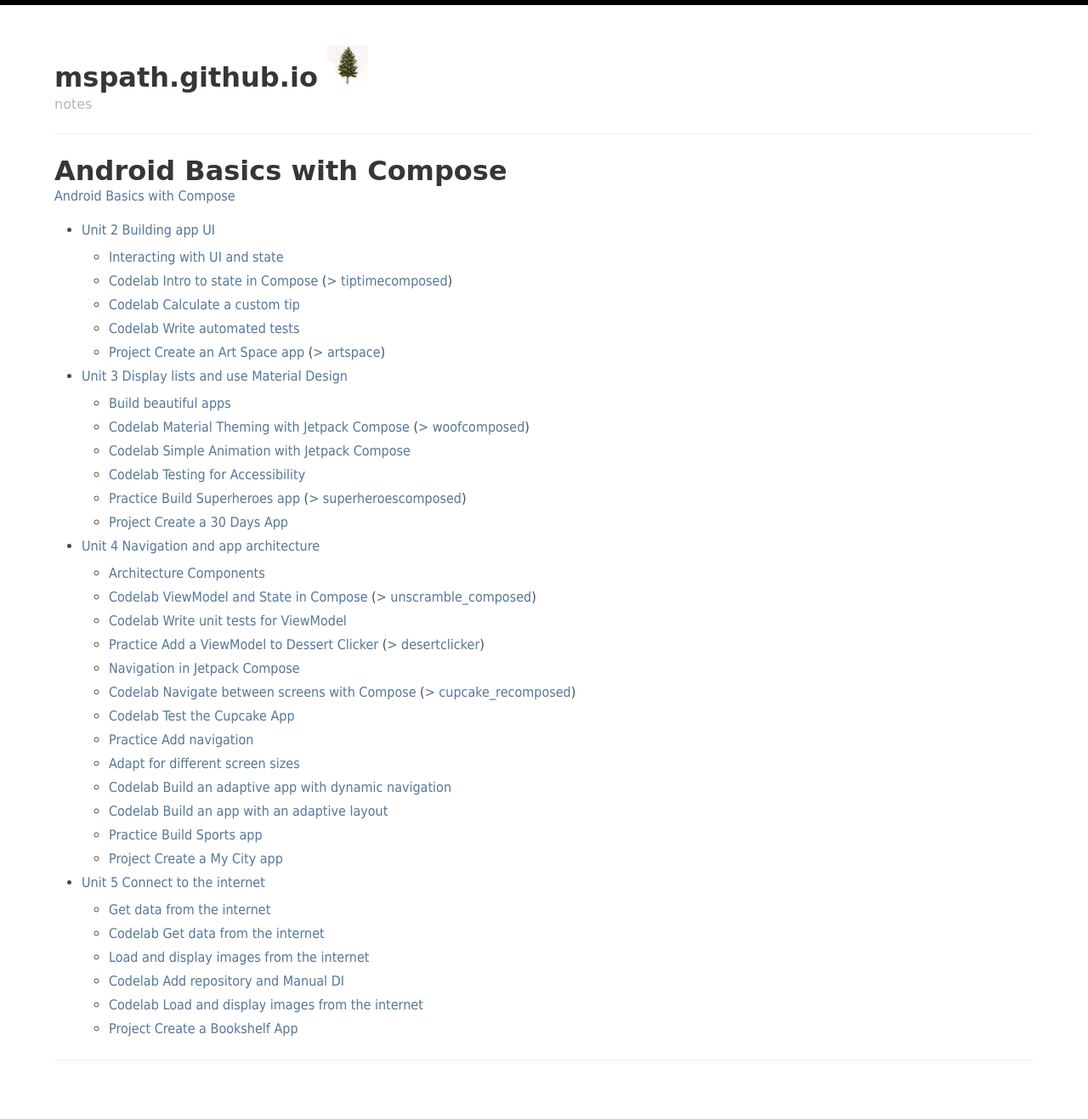
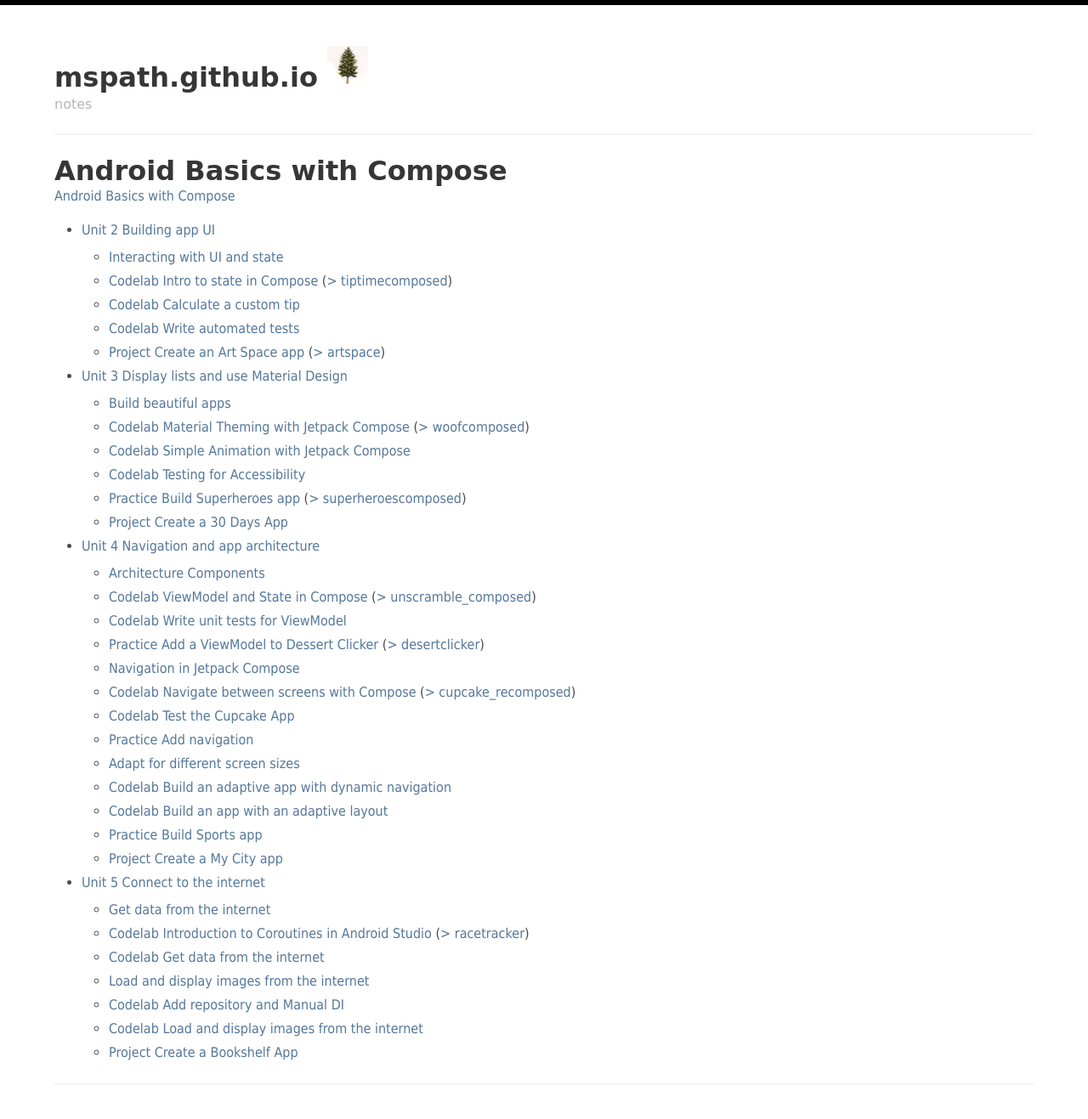
Before and after one commit to mspath/mspath.github.io, a Jekyll site: the page built from courses/android-basics-compose.md, in a window 1280 px wide. Shown: the whole page at 85% size. Built offline with Jekyll 4.4.1, drawn with Linux system fonts in a browser that asks for light colours; before the commit the page ends 1289 px from its top, so only the background shows below that.

Commit message:
add racetracker

```diff
--- a/courses/android-basics-compose.md
+++ b/courses/android-basics-compose.md
@@ -36,6 +36,7 @@
 
 - [Unit 5 Connect to the internet](https://developer.android.com/courses/android-basics-compose/unit-5)
   - [Get data from the internet](https://developer.android.com/courses/pathways/android-basics-compose-unit-5-pathway-1)
+  - [Codelab Introduction to Coroutines in Android Studio](https://developer.android.com/codelabs/basic-android-kotlin-compose-coroutines-android-studio)  ([> racetracker](https://github.com/mspath/racetracker))
   - [Codelab Get data from the internet](https://developer.android.com/codelabs/basic-android-kotlin-compose-getting-data-internet)
   - [Load and display images from the internet](https://developer.android.com/courses/pathways/android-basics-compose-unit-5-pathway-2)
   - [Codelab Add repository and Manual DI](https://developer.android.com/codelabs/basic-android-kotlin-compose-add-repository)
```
